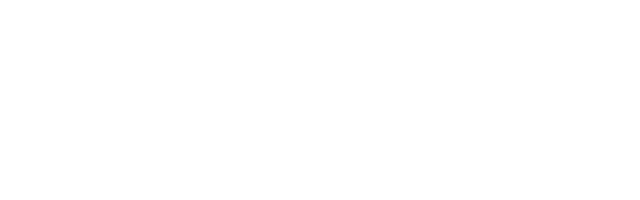
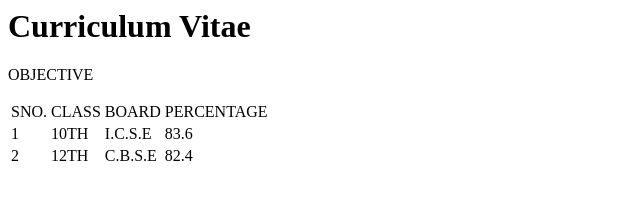
Before and after one commit to Ruchid99/html, a plain HTML site: page index.html in a window 1280 px wide. Shown: the whole page, without its empty margins (0-640 px from the left). Drawn offline with Linux system fonts and the light colour scheme.

Commit message:
Update index.html

```diff
--- a/index.html
+++ b/index.html
@@ -2,4 +2,27 @@
 <HEAD>
      <TITLE> My resume RUCHI DAYAL </TITLE>
      </HEAD>
+<BODY>
+     <h1> Curriculum Vitae</h1>
+     OBJECTIVE <p align=center> </p>
+     <TABLE>
+          <TR>
+               <TD> SNO.</TD>
+               <TD>CLASS</TD>
+               <TD>BOARD</TD>
+               <TD>PERCENTAGE</TD>
+          </TR>
+          <TR>
+               <TD>1</TD>
+               <TD>10TH</TD>
+               <TD>I.C.S.E</TD>
+               <TD>83.6</TD>
+           </TR>
+          <TR>
+               <TD>2</TD>
+               <TD>12TH</TD>
+               <TD>C.B.S.E</TD>
+               <TD>82.4</TD>
+          </TR>
+         </TABLE>
 </HTML>
```
